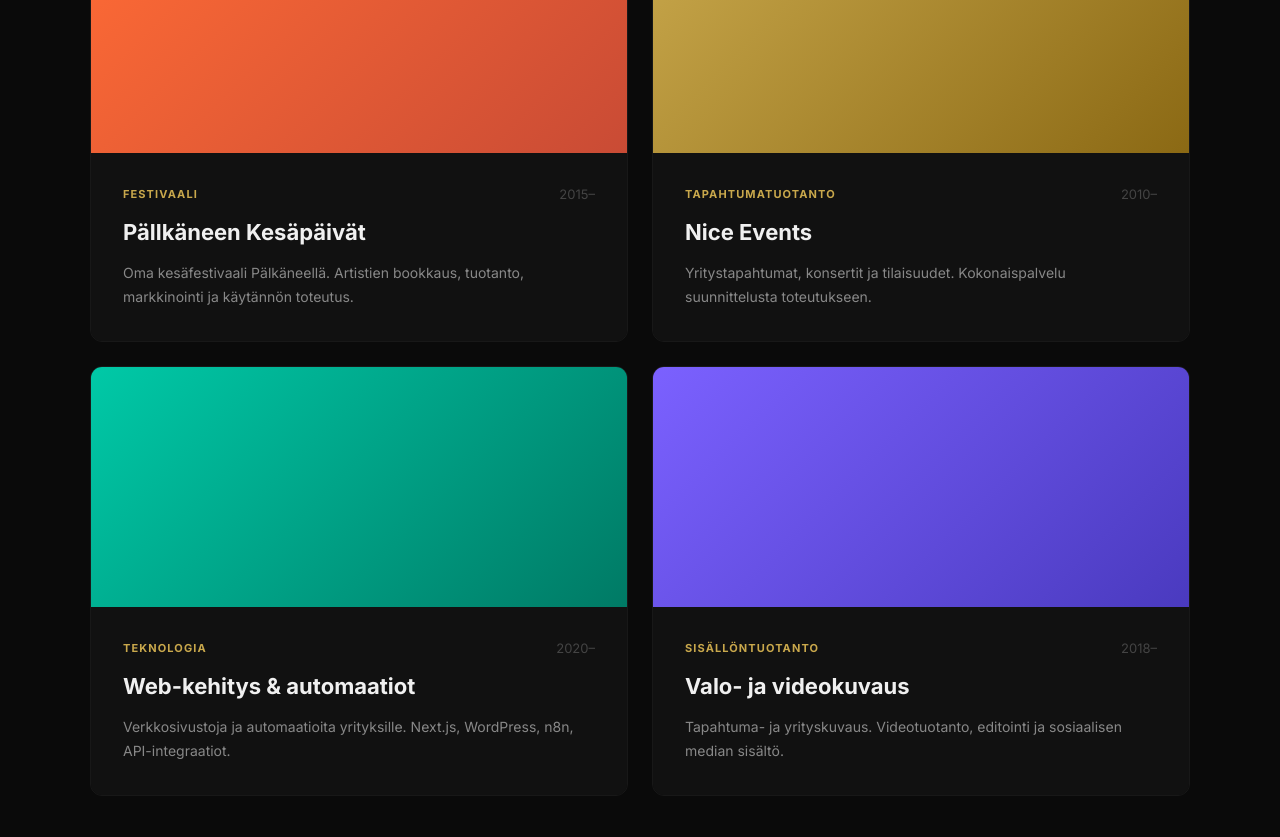
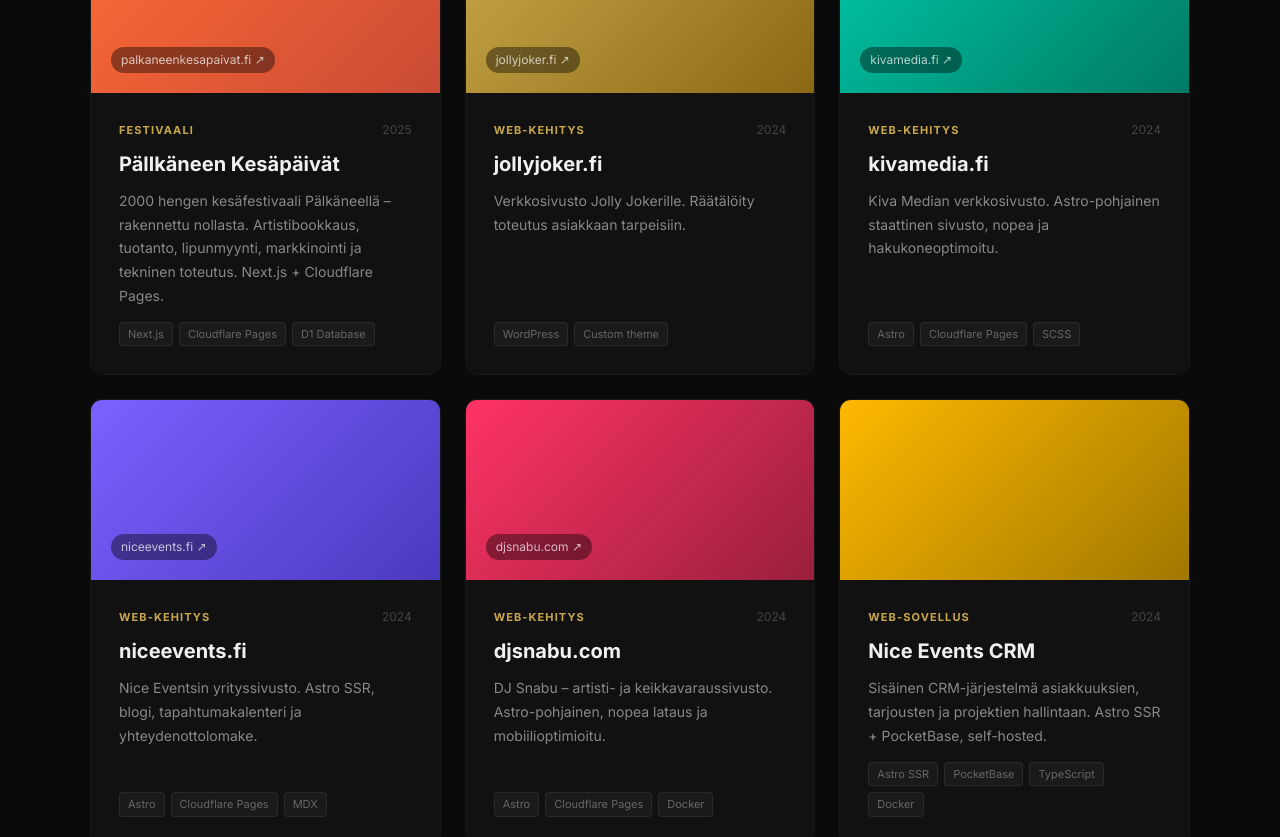
Before and after one commit to djsnabu/nabilsamari-next, a Next.js app: page /projects in a window 1280 px wide. Shown: the part 480-1317 px from the top of the page. Built offline with nearby package versions, Linux system fonts and the light colour scheme.

Commit message:
feat: expand projects page with 6 web projects, tech tags, live links

```diff
--- a/src/app/projects/page.tsx
+++ b/src/app/projects/page.tsx
@@ -1,8 +1,58 @@
 const projects = [
-  { title: "Pällkäneen Kesäpäivät", category: "Festivaali", year: "2015–", desc: "Oma kesäfestivaali Pälkäneellä. Artistien bookkaus, tuotanto, markkinointi ja käytännön toteutus.", gradient: "linear-gradient(135deg, #FF6B35, #c94b35)" },
-  { title: "Nice Events", category: "Tapahtumatuotanto", year: "2010–", desc: "Yritystapahtumat, konsertit ja tilaisuudet. Kokonaispalvelu suunnittelusta toteutukseen.", gradient: "linear-gradient(135deg, #c9a84c, #8b6914)" },
-  { title: "Web-kehitys & automaatiot", category: "Teknologia", year: "2020–", desc: "Verkkosivustoja ja automaatioita yrityksille. Next.js, WordPress, n8n, API-integraatiot.", gradient: "linear-gradient(135deg, #00C9A7, #007a65)" },
-  { title: "Valo- ja videokuvaus", category: "Sisällöntuotanto", year: "2018–", desc: "Tapahtuma- ja yrityskuvaus. Videotuotanto, editointi ja sosiaalisen median sisältö.", gradient: "linear-gradient(135deg, #7B61FF, #4a3abf)" },
+  {
+    title: "Pällkäneen Kesäpäivät",
+    category: "Festivaali",
+    year: "2025",
+    url: "https://palkaneenkesapaivat.fi",
+    desc: "2000 hengen kesäfestivaali Pälkäneellä – rakennettu nollasta. Artistibookkaus, tuotanto, lipunmyynti, markkinointi ja tekninen toteutus. Next.js + Cloudflare Pages.",
+    gradient: "linear-gradient(135deg, #FF6B35 0%, #c94b35 100%)",
+    tech: ["Next.js", "Cloudflare Pages", "D1 Database"]
+  },
+  {
+    title: "jollyjoker.fi",
+    category: "Web-kehitys",
+    year: "2024",
+    url: "https://jollyjoker.fi",
+    desc: "Verkkosivusto Jolly Jokerille. Räätälöity toteutus asiakkaan tarpeisiin.",
+    gradient: "linear-gradient(135deg, #c9a84c 0%, #8b6914 100%)",
+    tech: ["WordPress", "Custom theme"]
+  },
+  {
+    title: "kivamedia.fi",
+    category: "Web-kehitys",
+    year: "2024",
+    url: "https://kivamedia.fi",
+    desc: "Kiva Median verkkosivusto. Astro-pohjainen staattinen sivusto, nopea ja hakukoneoptimoitu.",
+    gradient: "linear-gradient(135deg, #00C9A7 0%, #007a65 100%)",
+    tech: ["Astro", "Cloudflare Pages", "SCSS"]
+  },
+  {
+    title: "niceevents.fi",
+    category: "Web-kehitys",
+    year: "2024",
+    url: "https://niceevents.fi",
+    desc: "Nice Eventsin yrityssivusto. Astro SSR, blogi, tapahtumakalenteri ja yhteydenottolomake.",
+    gradient: "linear-gradient(135deg, #7B61FF 0%, #4a3abf 100%)",
+    tech: ["Astro", "Cloudflare Pages", "MDX"]
+  },
+  {
+    title: "djsnabu.com",
+    category: "Web-kehitys",
+    year: "2024",
+    url: "https://djsnabu.com",
+    desc: "DJ Snabu – artisti- ja keikkavaraussivusto. Astro-pohjainen, nopea lataus ja mobiilioptimioitu.",
+    gradient: "linear-gradient(135deg, #FF3366 0%, #991f3d 100%)",
+    tech: ["Astro", "Cloudflare Pages", "Docker"]
+  },
+  {
+    title: "Nice Events CRM",
+    category: "Web-sovellus",
+    year: "2024",
+    url: null,
+    desc: "Sisäinen CRM-järjestelmä asiakkuuksien, tarjousten ja projektien hallintaan. Astro SSR + PocketBase, self-hosted.",
+    gradient: "linear-gradient(135deg, #FFB800 0%, #a07800 100%)",
+    tech: ["Astro SSR", "PocketBase", "TypeScript", "Docker"]
+  },
 ];
 
 export default function Projects() {
@@ -16,17 +66,28 @@
         </div>
       </section>
       <section style={{ padding: "60px 24px 100px", background: "#0a0a0a" }}>
-        <div style={{ maxWidth: 1100, margin: "0 auto", display: "grid", gridTemplateColumns: "repeat(auto-fit, minmax(480px, 1fr))", gap: 24 }}>
+        <div style={{ maxWidth: 1100, margin: "0 auto", display: "grid", gridTemplateColumns: "repeat(auto-fit, minmax(340px, 1fr))", gap: 24 }}>
           {projects.map((p, i) => (
-            <div key={i} style={{ borderRadius: 12, overflow: "hidden", border: "1px solid rgba(255,255,255,0.06)" }}>
-              <div style={{ height: 240, background: p.gradient }} />
-              <div style={{ padding: 32, background: "#111" }}>
-                <div style={{ display: "flex", justifyContent: "space-between", alignItems: "center", marginBottom: 12 }}>
+            <div key={i} style={{ borderRadius: 12, overflow: "hidden", border: "1px solid rgba(255,255,255,0.06)", display: "flex", flexDirection: "column" }}>
+              <div style={{ height: 180, background: p.gradient, display: "flex", alignItems: "flex-end", padding: 20 }}>
+                {p.url && (
+                  <a href={p.url} target="_blank" rel="noopener noreferrer" style={{ fontSize: 12, color: "rgba(255,255,255,0.7)", background: "rgba(0,0,0,0.4)", padding: "4px 10px", borderRadius: 20, backdropFilter: "blur(4px)" }}>
+                    {p.url.replace("https://", "")} ↗
+                  </a>
+                )}
+              </div>
+              <div style={{ padding: 28, background: "#111", flex: 1, display: "flex", flexDirection: "column", gap: 10 }}>
+                <div style={{ display: "flex", justifyContent: "space-between", alignItems: "center" }}>
                   <span style={{ fontSize: 11, fontWeight: 700, letterSpacing: "0.1em", textTransform: "uppercase", color: "#c9a84c" }}>{p.category}</span>
-                  <span style={{ fontSize: 13, color: "#444" }}>{p.year}</span>
+                  <span style={{ fontSize: 12, color: "#444" }}>{p.year}</span>
                 </div>
-                <h3 style={{ fontSize: 22, fontWeight: 700, marginBottom: 12 }}>{p.title}</h3>
-                <p style={{ fontSize: 14, color: "#888", lineHeight: 1.7, margin: 0 }}>{p.desc}</p>
+                <h3 style={{ fontSize: 20, fontWeight: 700, margin: 0 }}>{p.title}</h3>
+                <p style={{ fontSize: 14, color: "#888", lineHeight: 1.7, margin: 0, flex: 1 }}>{p.desc}</p>
+                <div style={{ display: "flex", flexWrap: "wrap", gap: 6, marginTop: 4 }}>
+                  {p.tech.map((t, j) => (
+                    <span key={j} style={{ fontSize: 11, color: "#666", padding: "3px 8px", borderRadius: 4, background: "rgba(255,255,255,0.04)", border: "1px solid rgba(255,255,255,0.07)" }}>{t}</span>
+                  ))}
+                </div>
               </div>
             </div>
           ))}
```
